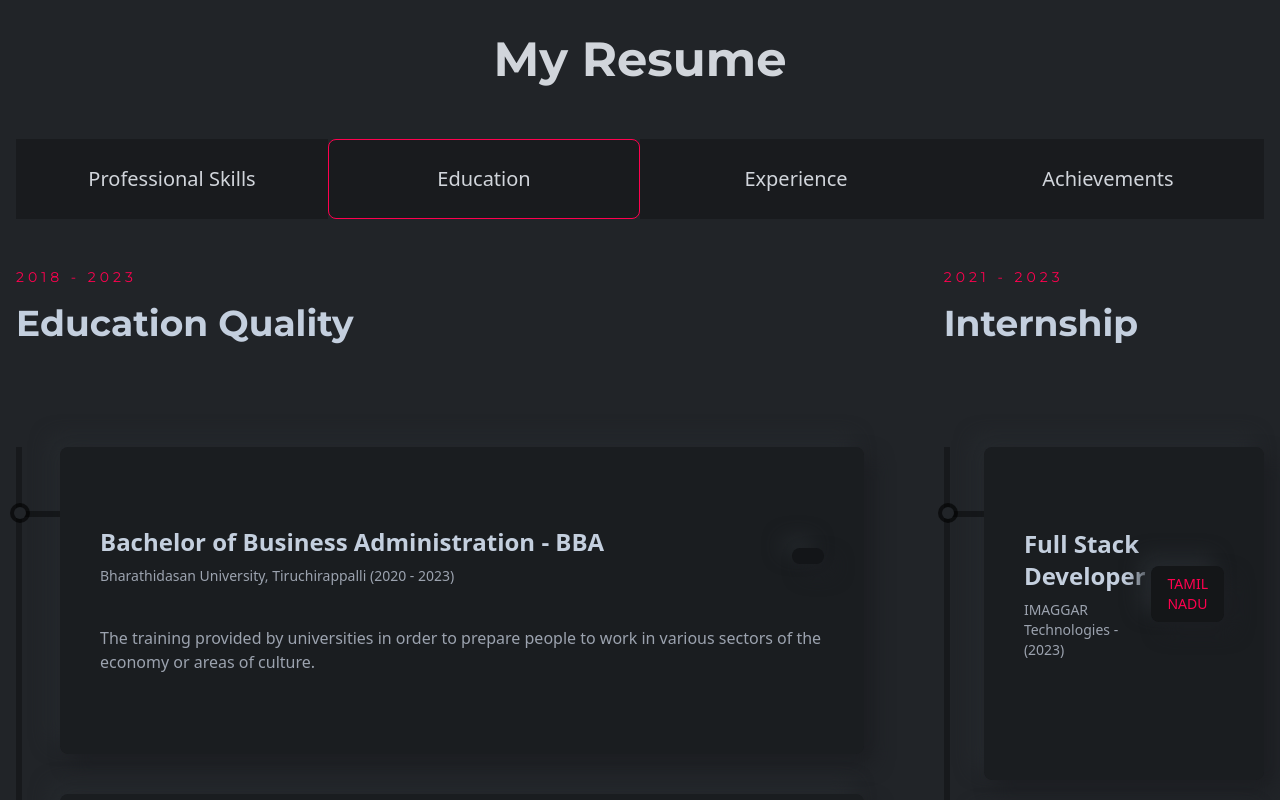
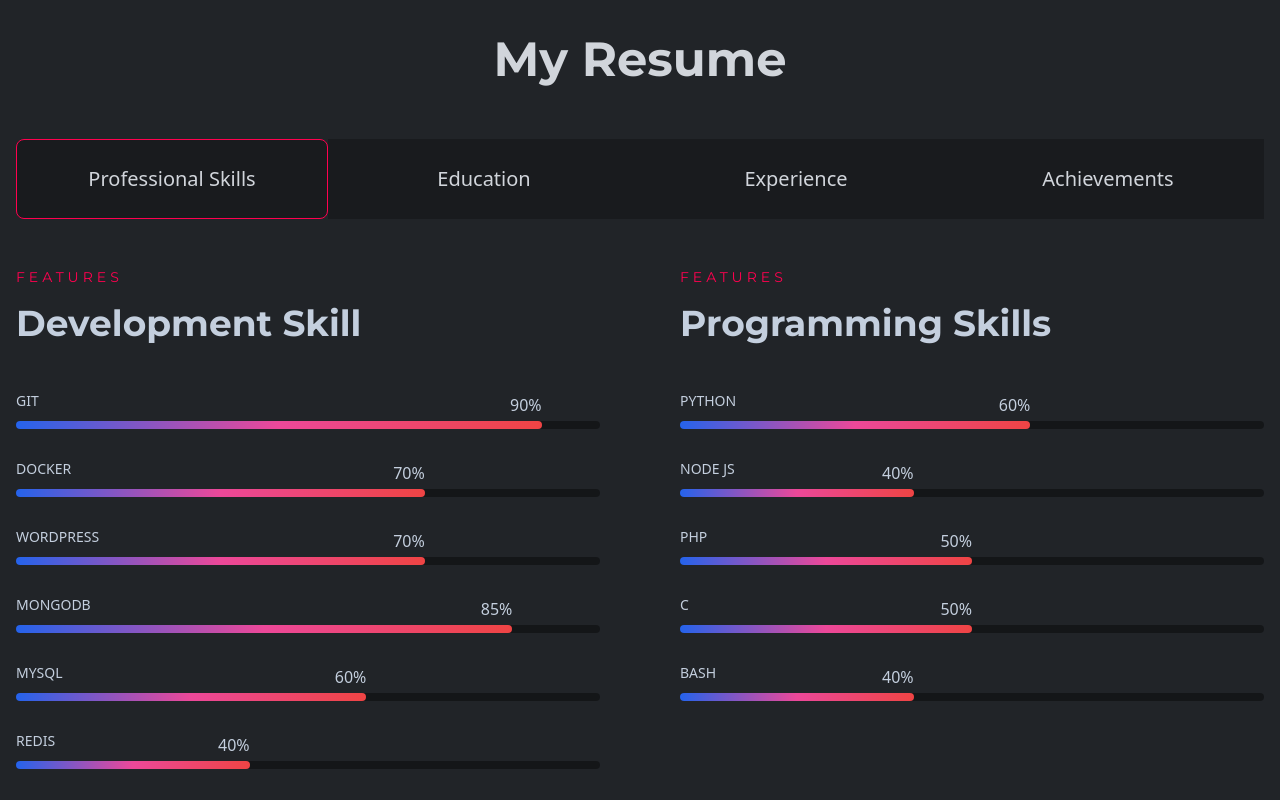
Before and after one commit to forwebhosting/0, a React (Create React App) app: page / in a window 1280 px wide. Shown: the part 1940-2740 px from the top of the page. Built offline with nearby package versions, Linux system fonts and the light colour scheme.

Commit message:
skill is default

```diff
--- a/src/components/resume/Resume.js
+++ b/src/components/resume/Resume.js
@@ -6,8 +6,8 @@ import Achievement from './Achievement';
 import Experience from "./Experience"
 
 const Resume = () => {
-  const [educationData, setEducationData] = useState(true);
-  const [skillData, setSkillData] = useState(false);
+  const [educationData, setEducationData] = useState(false);
+  const [skillData, setSkillData] = useState(true);
   const [experienceData, setExperienceData] = useState(false);
   const [achievementData, setAchievementData] = useState(false);
   return (
@@ -69,8 +69,9 @@ const Resume = () => {
 
         </ul>
       </div>
+
+      {skillData && <Skills />}
       {educationData && <Education />}
-      {skillData && <Skills />}
       {achievementData && <Achievement />}
       {experienceData && <Experience />}
 
```
